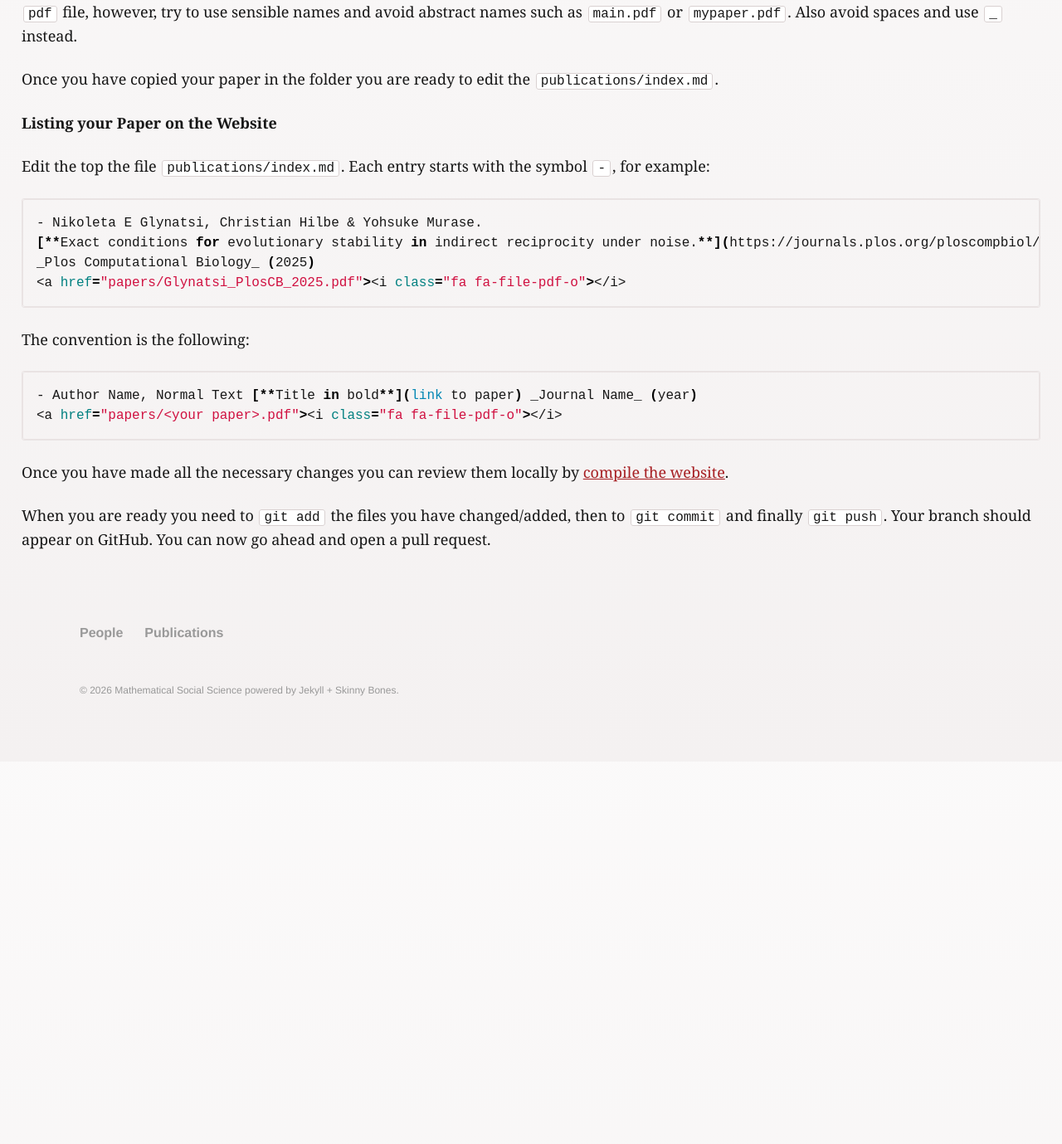
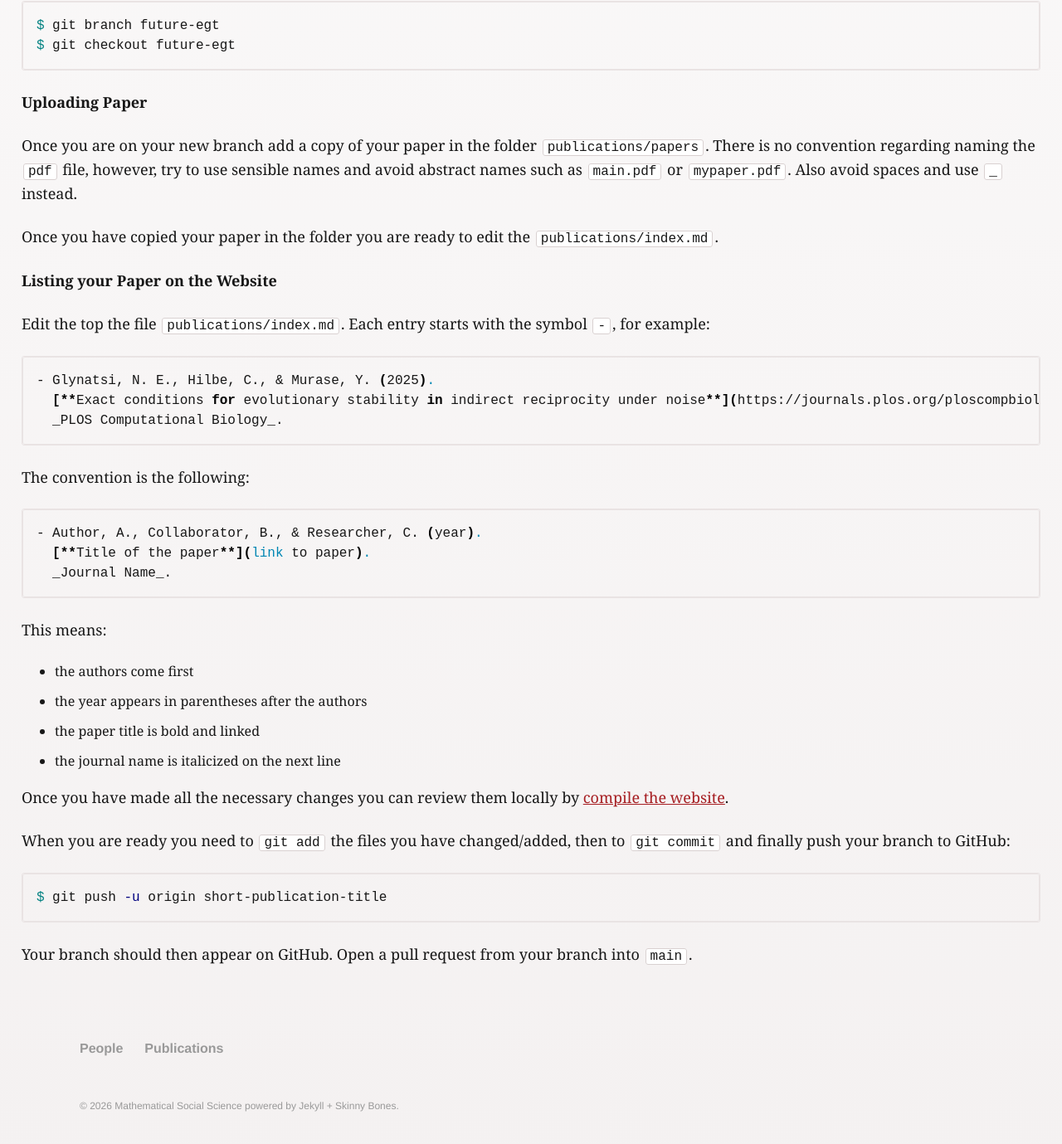
Before and after one commit to ithems-math-soc/ithems-math-soc.github.io, a Jekyll site: the page built from HowTos/AddPublication.md, in a window 1280 px wide and 1400 px high, scrolled down 563 px. Shown: the top 1379 px of the window at 83% size. Built offline with Jekyll 4.4.1, drawn with Linux system fonts in a browser that asks for light colours; our own code applies the rules of GitHub Pages for plain Markdown files; before the commit the page ends 1481 px from its top, so only the background shows below that; some of the changed text lies outside the part shown.

````diff
--- a/HowTos/AddPublication.md
+++ b/HowTos/AddPublication.md
@@ -2,7 +2,14 @@
 
 In order to add your new publication you need to edit the file `publications/index.md`.
 
-Firstly you need to branch (do not make changes to `main`).
+Firstly make sure your local `main` branch is up to date:
+
+```shell
+$ git checkout main
+$ git pull origin main
+```
+
+Then create a new branch (do not make changes directly on `main`).
 To branch use the commands `git branch <name>` and `git checkout <name>`.
 
 Name the branch as `short-publication-title`. For example:
@@ -28,22 +35,35 @@ Edit the top the file `publications/index.md`. Each entry starts with the
 symbol `-`, for example:
 
 ```shell
-- Nikoleta E Glynatsi, Christian Hilbe & Yohsuke Murase.
-[**Exact conditions for evolutionary stability in indirect reciprocity under noise.**](https://journals.plos.org/ploscompbiol/article?id=10.1371/journal.pcbi.1013584)
-_Plos Computational Biology_ (2025)
-<a href="papers/Glynatsi_PlosCB_2025.pdf"><i class="fa fa-file-pdf-o"></i>
+- Glynatsi, N. E., Hilbe, C., & Murase, Y. (2025).
+  [**Exact conditions for evolutionary stability in indirect reciprocity under noise**](https://journals.plos.org/ploscompbiol/article?id=10.1371/journal.pcbi.1013584).
+  _PLOS Computational Biology_.
 ```
 
 The convention is the following:
 
 ```shell
-- Author Name, Normal Text [**Title in bold**](link to paper) _Journal Name_ (year)
-<a href="papers/<your paper>.pdf"><i class="fa fa-file-pdf-o"></i>
+- Author, A., Collaborator, B., & Researcher, C. (year).
+  [**Title of the paper**](link to paper).
+  _Journal Name_.
 ```
+
+This means:
+
+- the authors come first
+- the year appears in parentheses after the authors
+- the paper title is bold and linked
+- the journal name is italicized on the next line
 
 Once you have made all the necessary changes you can review them locally
 by [compile the website](Installation.md).
 
 When you are ready you need to `git add` the files you have changed/added,
-then to `git commit` and finally `git push`. Your branch should appear
-on GitHub. You can now go ahead and open a pull request.
+then to `git commit` and finally push your branch to GitHub:
+
+```shell
+$ git push -u origin short-publication-title
+```
+
+Your branch should then appear on GitHub. Open a pull request from your branch
+into `main`.
````
Also changed, not shown: HowTos/AddPeople.md (+29 -4 lines), README.md.
